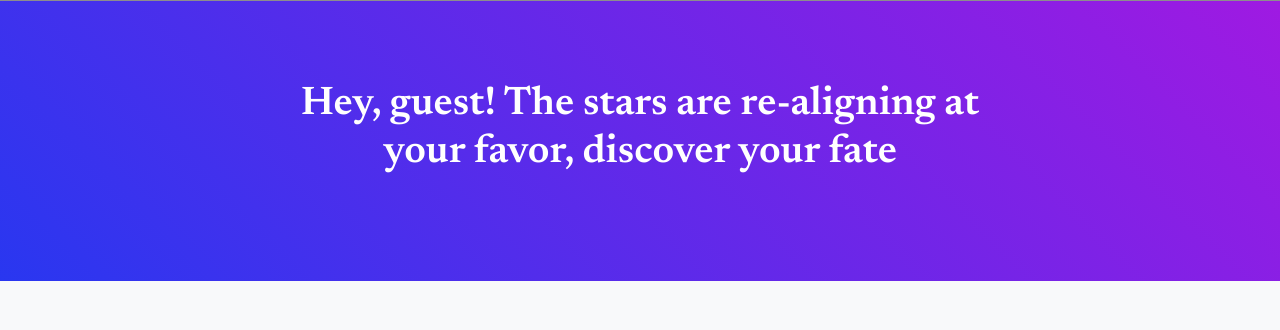
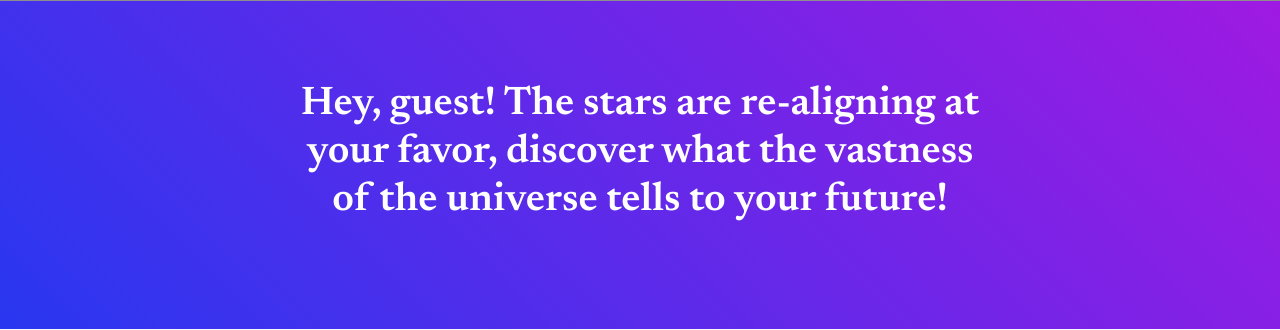
Before and after one commit to rainbowcakepat/zodiacManiac, a PHP site: page / in a window 1280 px wide. Shown: the part 806-1136 px from the top of the page. Run offline with PHP 8.4, Linux system fonts and the light colour scheme; some libraries are stand-ins or nearby versions.

Commit message:
updated guest cookies

```diff
--- a/about.php
+++ b/about.php
@@ -58,7 +58,7 @@ echo "about";
                             <h1 class="text-white display-1 lh-1 mb-3">Gurlalu Productions</h1>
                             <p class="text-white lead fw-normal text-white-50 mb-4">We are the second group from section 4-ITG, <br> presenting our Project for IT-ELEC3C</p>
                             <div class="d-flex flex-column flex-lg-row align-items-center">
-                            <p class="text-white lead fw-normal">The Gurlalu team is comprised of four members namely Franchesca Dionson, Jaira Ong, Dwayne Loseñada and Patricia Valenzuela. They made a project called Zodiac Maniac, allowing the user to know more about their Astrological Signs</p>
+                            <p class="text-white lead fw-normal">The Gurlalu team is comprised of four members namely Franchesca Dionson, Jaira Ong, Dwayne Loseñada and Patricia Valenzuela. They made a project called Zodiac Maniac, allowing the user to know more about their Astrological Signs. </p>
                             <br>
                             </div>
                             <form action="index.php">
--- a/index.php
+++ b/index.php
@@ -94,7 +94,7 @@ if (isset($_POST['send'])){
 
                             <?php
 
-                            $guestInfo = 'Hey, guest! The stars are re-aligning at your favor, discover your fate ';
+                            $guestInfo = "Hey, guest! The stars are re-aligning at your favor, discover what the vastness of the universe tells to your future!";
 
                             if (!isset($_COOKIE['fname']) && !isset($_COOKIE['bday'])) {
 
@@ -289,14 +289,14 @@ if (isset($_POST['send'])){
 
 
                                                        else {
-                                                           echo "Among the four astrological elements associated with the Zodiac signs, which one are you?";
+                                                           echo "Among the four astrological elements associated with the Zodiac signs, are you from the Fire, Air, Water or Earth element?";
                                                        }
 
 
 
                                                    } else {
 
-                                                    echo "Among the four astrological elements associated with the Zodiac signs, which one are you?";
+                                                    echo "Among the four astrological elements associated with the Zodiac signs, are you from the Fire, Air, Water or Earth element?";
 
                                                    }
 
```
Also changed, not shown: assets/img/leo.png (deleted), assets/zodiac/zodiac.jpg.
